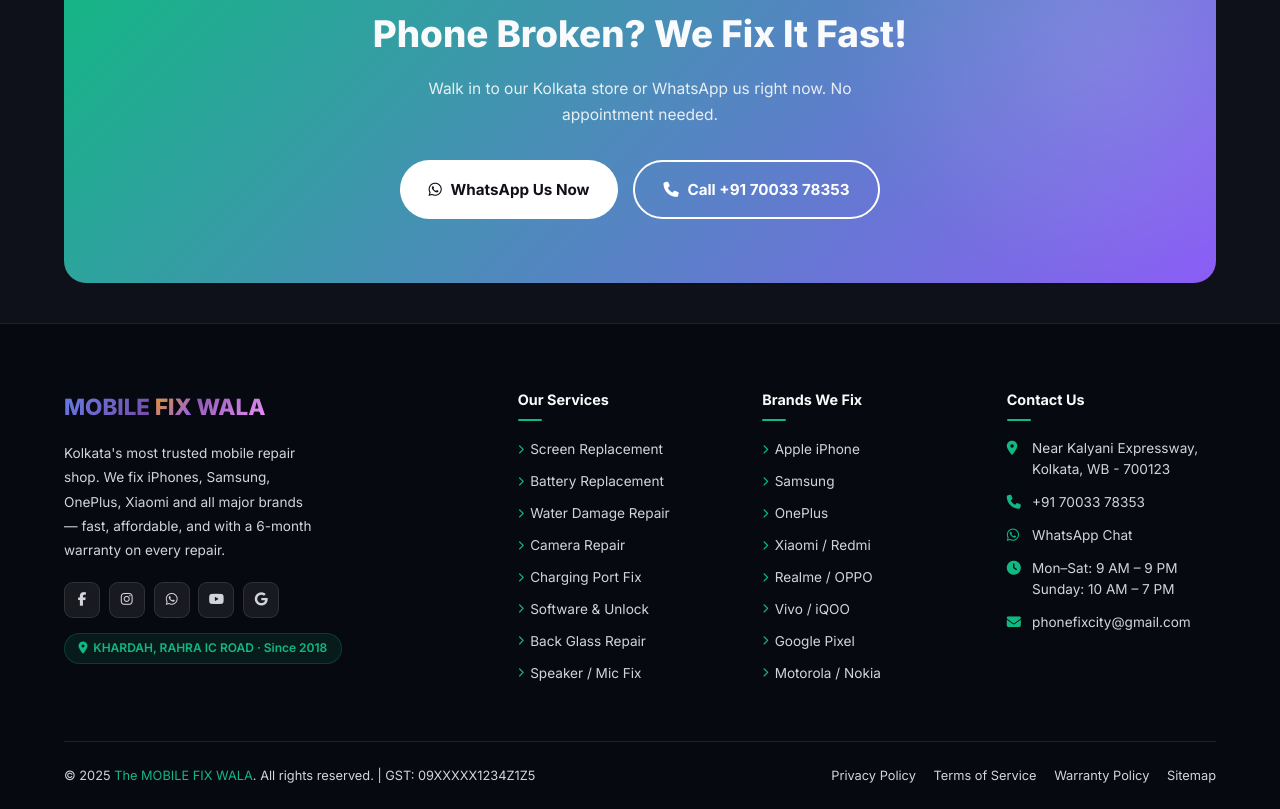
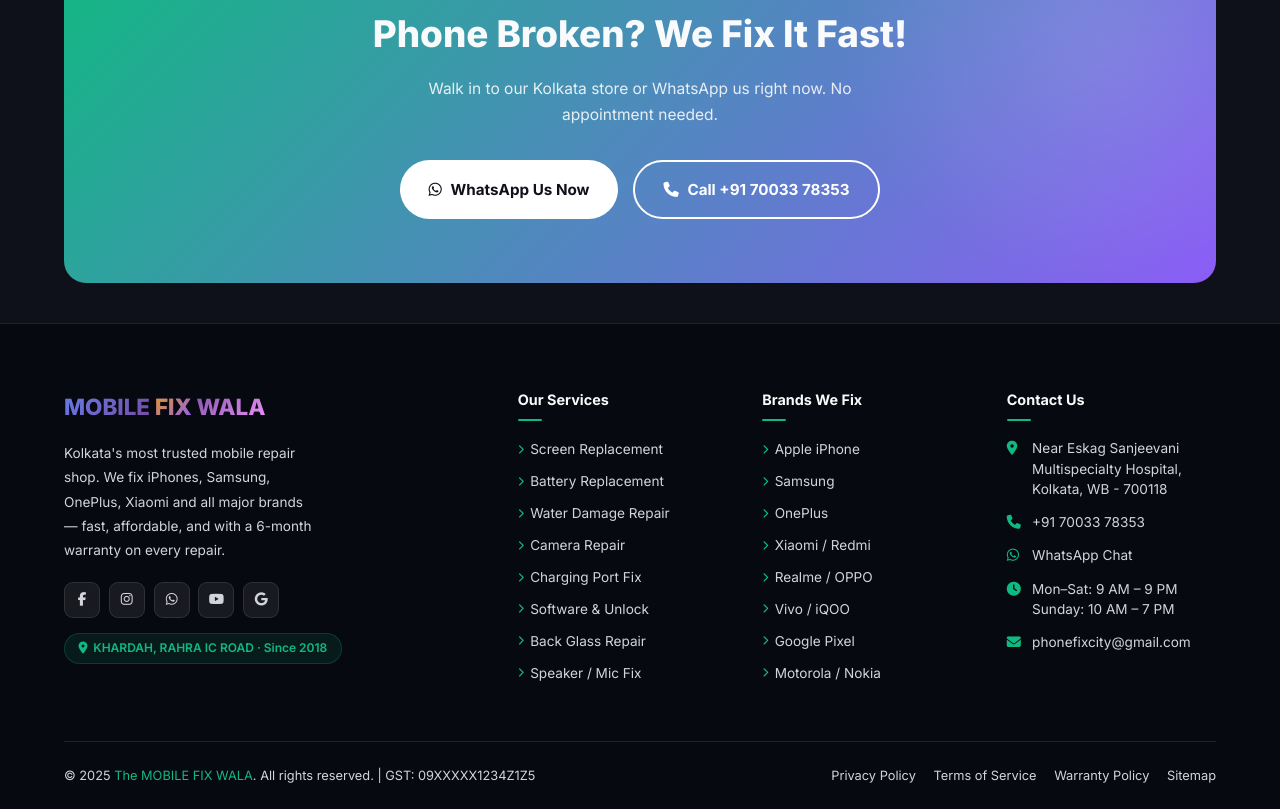
Before and after one commit to mahatab-ahmed/mobileverse, a plain HTML site: page Index.html in a window 1280 px wide. Shown: the part 4586-5395 px from the top of the page. Drawn offline with Linux system fonts and the light colour scheme.

Commit message:
Update Index.html

```diff
--- a/Index.html
+++ b/Index.html
@@ -1712,7 +1712,8 @@
 
             <div class="fc ">
                 <h4>Contact Us</h4>
-                <div class="fci "><i class="fas fa-map-marker-alt "></i><span>Near Kalyani Expressway,<br>Kolkata, WB - 700123</span></div>
+                <div class="fci "><i class="fas fa-map-marker-alt "></i><span>Near
+Eskag Sanjeevani Multispecialty Hospital,<br>Kolkata, WB - 700118</span></div>
                 <div class="fci "><i class="fas fa-phone "></i><a href="tel:+917003378353 ">+91 70033 78353</a></div>
                 <div class="fci "><i class="fab fa-whatsapp "></i><a href="https://wa.me/917003378353 ">WhatsApp Chat</a></div>
                 <div class="fci "><i class="fas fa-clock "></i><span>Mon–Sat: 9 AM – 9 PM<br>Sunday: 10 AM – 7 PM</span></div>
```
